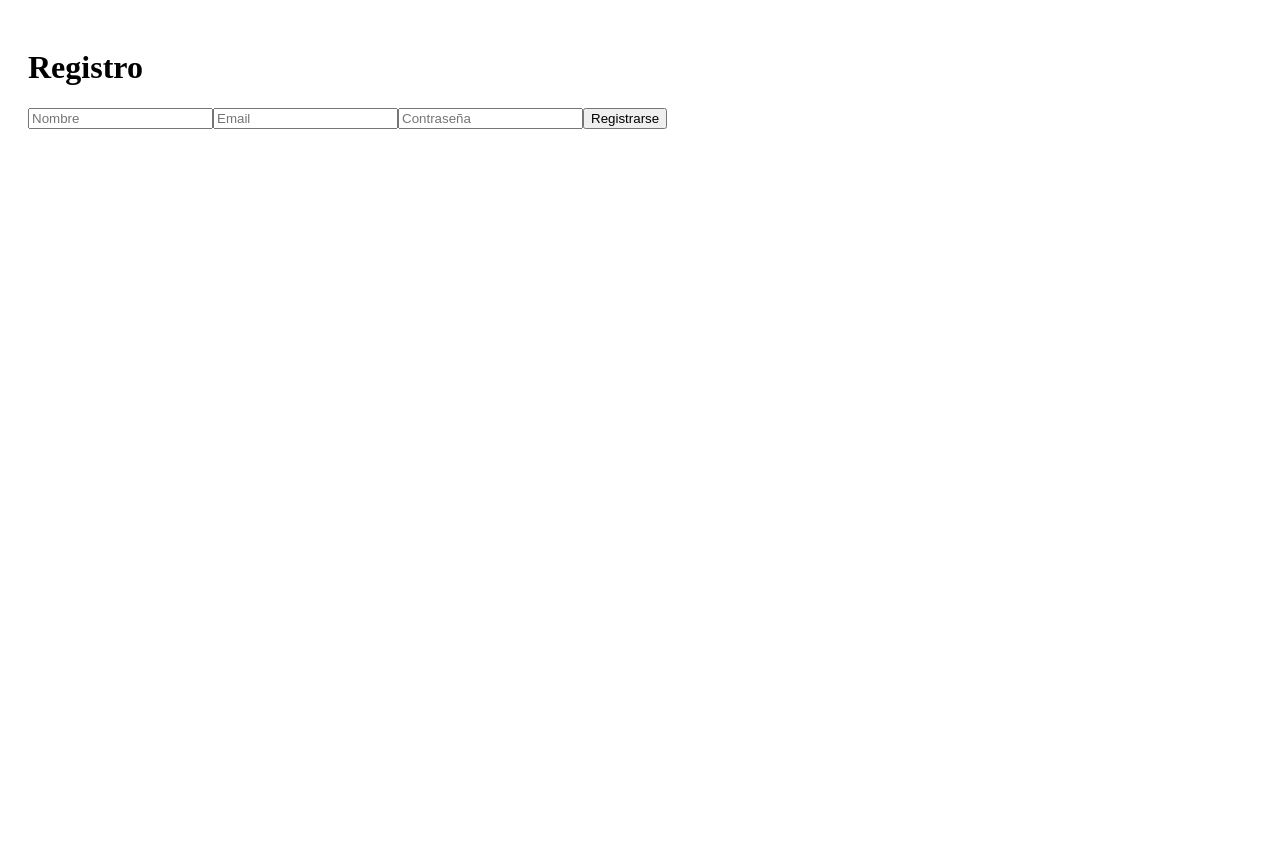
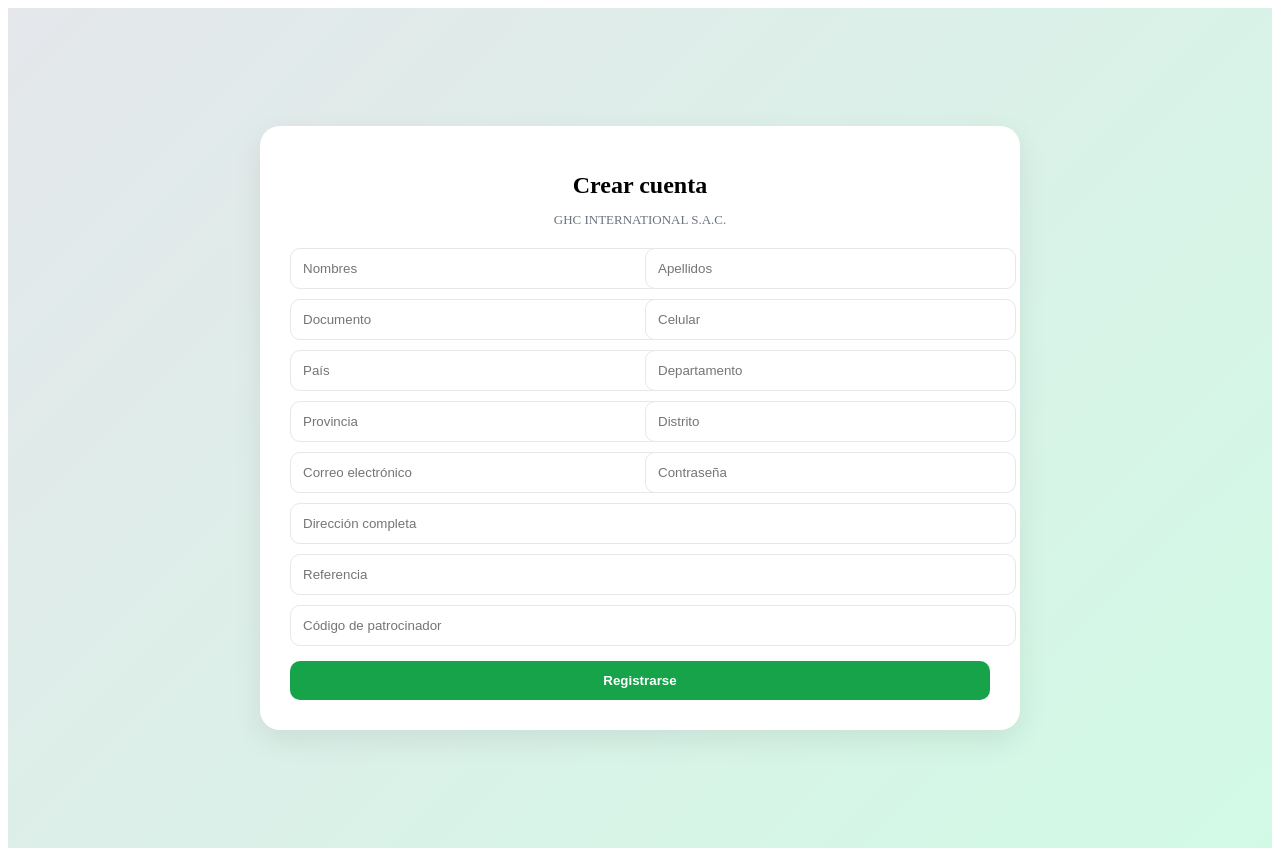
Before and after one commit to dagalo35/sistema-ventas, a Next.js app: page /register in a window 1280 px wide. Before the commit the page ends 800 px from the top, so only its background shows below. Built offline with nearby package versions, Linux system fonts and the light colour scheme.

Commit message:
force rebuild

```diff
--- a/app/register/RegisterClient.js
+++ /dev/null
@@ -1,145 +0,0 @@
-"use client"
-
-import { useState, useEffect } from 'react'
-import { useRouter } from 'next/navigation'
-
-export default function RegisterClient() {
-  const router = useRouter()
-
-  const [form, setForm] = useState({
-    nombre: '',
-    apellidos: '',
-    documento: '',
-    direccion: '',
-    referencia: '',
-    pais: '',
-    departamento: '',
-    provincia: '',
-    distrito: '',
-    email: '',
-    celular: '',
-    password: '',
-    sponsor: ''
-  })
-
-  useEffect(() => {
-    if (typeof window !== "undefined") {
-      const params = new URLSearchParams(window.location.search)
-      const ref = params.get("ref")
-
-      if (ref) {
-        setForm(prev => ({
-          ...prev,
-          sponsor: ref
-        }))
-      }
-    }
-  }, [])
-
-  const handleSubmit = async (e) => {
-    e.preventDefault()
-
-    const res = await fetch('/api/register', {
-      method: 'POST',
-      headers: { 'Content-Type': 'application/json' },
-      body: JSON.stringify(form)
-    })
-
-    const data = await res.json()
-
-    if (data.message) {
-      alert(data.message)
-      router.push('/login')
-    } else {
-      alert(data.error)
-    }
-  }
-
-  return (
-    <div style={{ padding: 20 }}>
-      <h1>Registro</h1>
-
-      <form onSubmit={handleSubmit}>
-        <input placeholder="Nombre"
-          onChange={e => setForm({...form, nombre: e.target.value})}
-        />
-
-        <input placeholder="Email"
-          onChange={e => setForm({...form, email: e.target.value})}
-        />
-
-        <input placeholder="Contraseña" type="password"
-          onChange={e => setForm({...form, password: e.target.value})}
-        />
-
-        <button>Registrarse</button>
-      </form>
-    </div>
-  )
-}
-/* 🎨 ESTILOS */
-const styles = {
-  container: {
-    minHeight: '100vh',
-    display: 'flex',
-    justifyContent: 'center',
-    alignItems: 'center',
-    background: 'linear-gradient(135deg, #e5e7eb, #d1fae5)',
-    padding: 20
-  },
-
-  card: {
-    background: '#ffffff',
-    padding: 30,
-    borderRadius: 20,
-    width: '100%',
-    maxWidth: 700,
-    boxShadow: '0 10px 30px rgba(0,0,0,0.08)'
-  },
-
-  title: {
-    fontSize: 24,
-    marginBottom: 5,
-    textAlign: 'center'
-  },
-
-  subtitle: {
-    fontSize: 13,
-    color: '#6b7280',
-    marginBottom: 20,
-    textAlign: 'center'
-  },
-
-  grid: {
-    display: 'grid',
-    gridTemplateColumns: '1fr 1fr',
-    gap: 10
-  },
-
-  input: {
-    width: '100%',
-    padding: 12,
-    borderRadius: 10,
-    border: '1px solid #e5e7eb'
-  },
-
-  inputFull: {
-    width: '100%',
-    padding: 12,
-    borderRadius: 10,
-    border: '1px solid #e5e7eb',
-    marginTop: 10
-  },
-
-  button: {
-    width: '100%',
-    padding: 12,
-    border: 'none',
-    borderRadius: 10,
-    background: '#16a34a',
-    color: 'white',
-    fontWeight: 'bold',
-    cursor: 'pointer',
-    marginTop: 15
-  }
-}
--- a/app/register/error.js
+++ /dev/null
@@ -1,5 +0,0 @@
-"use client"
-
-export default function Error({ error }) {
-  return <p>Error: {error.message}</p>
-}
--- a/app/register/page.js
+++ b/app/register/page.js
@@ -1,10 +1,217 @@
-import dynamic from 'next/dynamic'
+'use client'
 
-// 🔥 esto desactiva SSR completamente
-const RegisterClient = dynamic(() => import('./RegisterClient'), {
-  ssr: false
-})
+export const dynamic = "force-dynamic"
+export const fetchCache = "force-no-store"
+export const revalidate = 0
+import { useState, useEffect } from 'react'
+import { useRouter } from 'next/navigation'
 
-export default function Page() {
-  return <RegisterClient />
+// 🔥 evita prerender en Vercel (CLAVE)
+
+export default function Register() {
+  const router = useRouter()
+
+  const [form, setForm] = useState({
+    nombre: '',
+    apellidos: '',
+    documento: '',
+    direccion: '',
+    referencia: '',
+    pais: '',
+    departamento: '',
+    provincia: '',
+    distrito: '',
+    email: '',
+    celular: '',
+    password: '',
+    sponsor: ''
+  })
+
+  // 🔥 obtener ref SOLO en cliente (sin romper build)
+  useEffect(() => {
+    if (typeof window !== "undefined") {
+      const params = new URLSearchParams(window.location.search)
+      const ref = params.get("ref")
+
+      if (ref) {
+        setForm(prev => ({
+          ...prev,
+          sponsor: ref
+        }))
+      }
+    }
+  }, [])
+
+  const handleSubmit = async (e) => {
+    e.preventDefault()
+
+    const res = await fetch('/api/register', {
+      method: 'POST',
+      headers: { 'Content-Type': 'application/json' },
+      body: JSON.stringify(form)
+    })
+
+    const data = await res.json()
+
+    if (data.message) {
+      alert(data.message)
+      router.push('/login')
+    } else {
+      alert(data.error)
+    }
+  }
+
+  return (
+    <div style={styles.container}>
+      <div style={styles.card}>
+        <h1 style={styles.title}>Crear cuenta</h1>
+        <p style={styles.subtitle}>GHC INTERNATIONAL S.A.C.</p>
+
+        <form onSubmit={handleSubmit}>
+          <div style={styles.grid}>
+
+            <input placeholder="Nombres"
+              style={styles.input}
+              onChange={e => setForm({...form, nombre: e.target.value})}
+            />
+
+            <input placeholder="Apellidos"
+              style={styles.input}
+              onChange={e => setForm({...form, apellidos: e.target.value})}
+            />
+
+            <input placeholder="Documento"
+              style={styles.input}
+              onChange={e => setForm({...form, documento: e.target.value})}
+            />
+
+            <input placeholder="Celular"
+              style={styles.input}
+              onChange={e => setForm({...form, celular: e.target.value})}
+            />
+
+            <input placeholder="País"
+              style={styles.input}
+              onChange={e => setForm({...form, pais: e.target.value})}
+            />
+
+            <input placeholder="Departamento"
+              style={styles.input}
+              onChange={e => setForm({...form, departamento: e.target.value})}
+            />
+
+            <input placeholder="Provincia"
+              style={styles.input}
+              onChange={e => setForm({...form, provincia: e.target.value})}
+            />
+
+            <input placeholder="Distrito"
+              style={styles.input}
+              onChange={e => setForm({...form, distrito: e.target.value})}
+            />
+
+            <input type="email" placeholder="Correo electrónico"
+              style={styles.input}
+              onChange={e => setForm({...form, email: e.target.value})}
+            />
+
+            <input type="password" placeholder="Contraseña"
+              style={styles.input}
+              onChange={e => setForm({...form, password: e.target.value})}
+            />
+
+          </div>
+
+          <input placeholder="Dirección completa"
+            style={styles.inputFull}
+            onChange={e => setForm({...form, direccion: e.target.value})}
+          />
+
+          <input placeholder="Referencia"
+            style={styles.inputFull}
+            onChange={e => setForm({...form, referencia: e.target.value})}
+          />
+
+          <input
+            value={form.sponsor}
+            placeholder="Código de patrocinador"
+            style={styles.inputFull}
+            onChange={e => setForm({...form, sponsor: e.target.value})}
+          />
+
+          <button style={styles.button}>
+            Registrarse
+          </button>
+
+        </form>
+      </div>
+    </div>
+  )
 }
+
+/* 🎨 ESTILOS */
+const styles = {
+  container: {
+    minHeight: '100vh',
+    display: 'flex',
+    justifyContent: 'center',
+    alignItems: 'center',
+    background: 'linear-gradient(135deg, #e5e7eb, #d1fae5)',
+    padding: 20
+  },
+
+  card: {
+    background: '#ffffff',
+    padding: 30,
+    borderRadius: 20,
+    width: '100%',
+    maxWidth: 700,
+    boxShadow: '0 10px 30px rgba(0,0,0,0.08)'
+  },
+
+  title: {
+    fontSize: 24,
+    marginBottom: 5,
+    textAlign: 'center'
+  },
+
+  subtitle: {
+    fontSize: 13,
+    color: '#6b7280',
+    marginBottom: 20,
+    textAlign: 'center'
+  },
+
+  grid: {
+    display: 'grid',
+    gridTemplateColumns: '1fr 1fr',
+    gap: 10
+  },
+
+  input: {
+    width: '100%',
+    padding: 12,
+    borderRadius: 10,
+    border: '1px solid #e5e7eb'
+  },
+
+  inputFull: {
+    width: '100%',
+    padding: 12,
+    borderRadius: 10,
+    border: '1px solid #e5e7eb',
+    marginTop: 10
+  },
+
+  button: {
+    width: '100%',
+    padding: 12,
+    border: 'none',
+    borderRadius: 10,
+    background: '#16a34a',
+    color: 'white',
+    fontWeight: 'bold',
+    cursor: 'pointer',
+    marginTop: 15
+  }
+}
```
Also changed, not shown: 1 other file (tests, documents, lock files or other folders).
